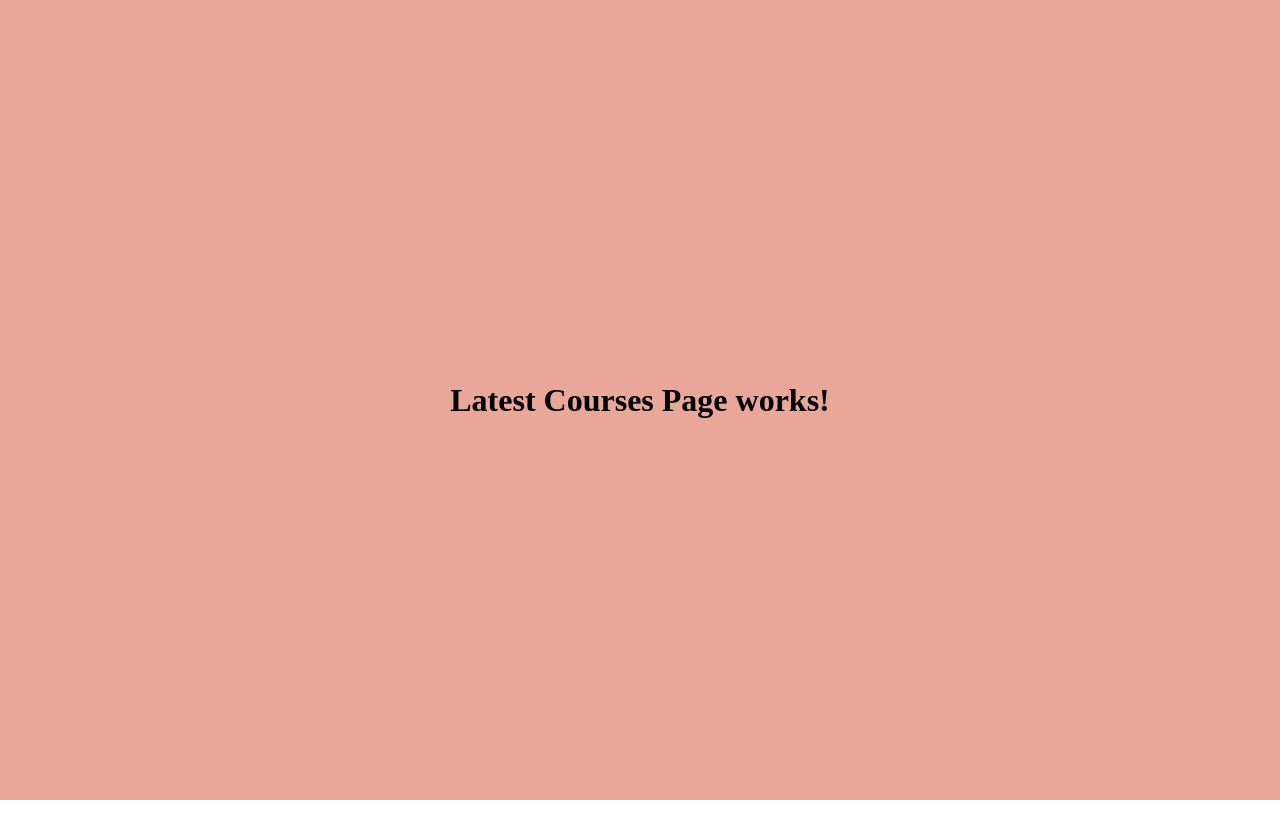
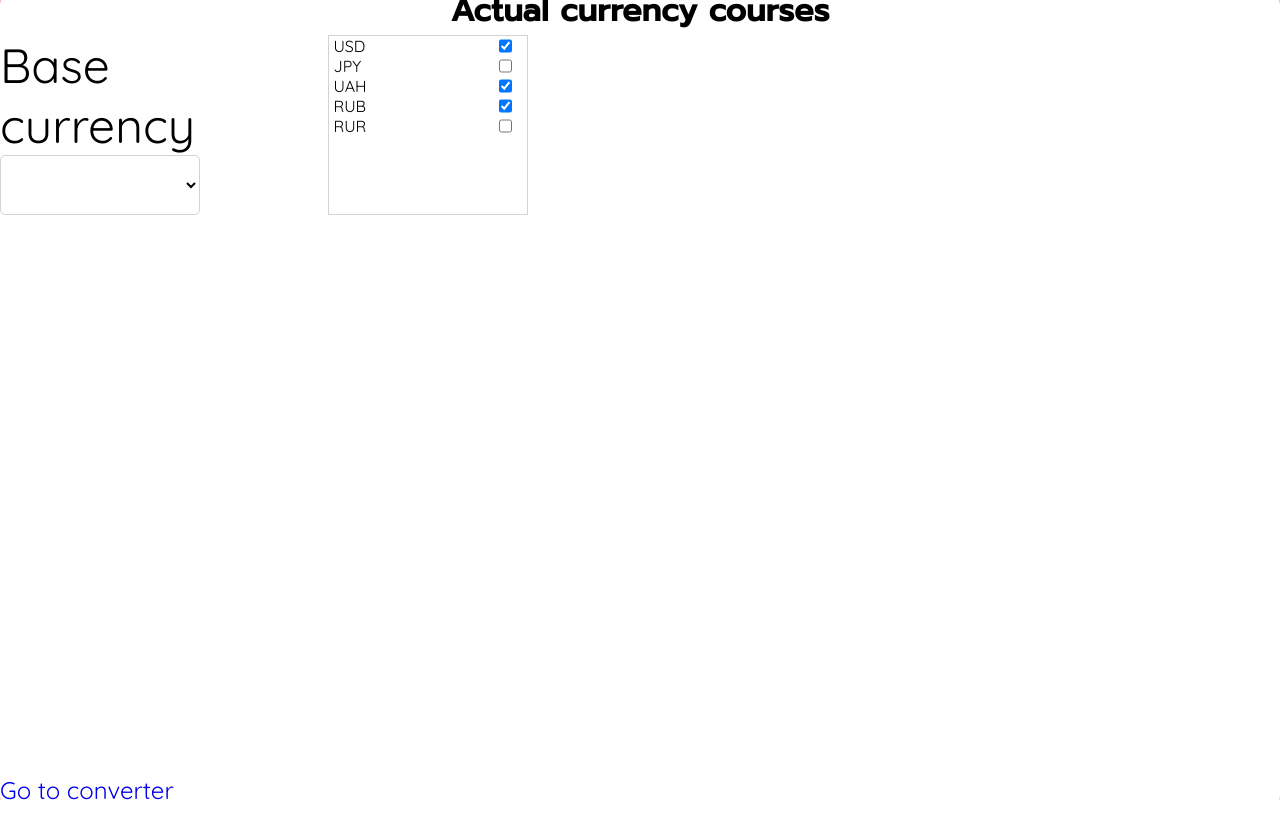
Before and after one commit to summerlightningman/becar-test-task, a React (Create React App) app: page /latest in a window 1280 px wide. Built offline with nearby package versions, Linux system fonts and the light colour scheme.

Commit message:
added component for select multiple currencies

```diff
--- a/src/components/currency-converter-page.tsx
+++ b/src/components/currency-converter-page.tsx
@@ -6,7 +6,7 @@ import {CurrencyData} from "../types";
 import CurrencyConverterContent from "./styled/currency-converter-content";
 import {MdOutlineDoubleArrow} from "react-icons/md";
 import FormInput from "./styled/form-input";
-import CurrencySelection from "./styled/currency-selection";
+import CurrencySelect from "./styled/currency-select";
 import Text from "./styled/text";
 import Footer from "./styled/footer";
 import Link from "./styled/link.styled"
@@ -38,18 +38,18 @@ const CurrencyConverterPage: FC = () => {
         <Header>Convert</Header>
         <CurrencyConverterContent>
             <FormInput type="number" onInput={handleAmountInput} value={+amount} min={1}/>
-            <CurrencySelection onChange={changeCurrencyFrom} value={currencyFrom} style={{borderRadius: '5px 0 0 5px'}}>
+            <CurrencySelect onChange={changeCurrencyFrom} value={currencyFrom} style={{borderRadius: '5px 0 0 5px'}}>
                 <optgroup>
                     {currencyList.map(curr =>
                         <option value={curr} key={curr}>{curr}</option>)}
                 </optgroup>
-            </CurrencySelection>
-            <CurrencySelection onChange={changeCurrencyTo} value={currencyTo} style={{borderRadius: '0 5px 5px 0'}}>
+            </CurrencySelect>
+            <CurrencySelect onChange={changeCurrencyTo} value={currencyTo} style={{borderRadius: '0 5px 5px 0'}}>
                 <optgroup>
                     {currencyList.map(curr =>
                         <option value={curr} key={curr}>{curr}</option>)}
                 </optgroup>
-            </CurrencySelection>
+            </CurrencySelect>
             <MdOutlineDoubleArrow size="60px"/>
             <Text>{result}</Text>
         </CurrencyConverterContent>
--- /dev/null
+++ b/src/components/currency-selection.tsx
@@ -0,0 +1,21 @@
+import {ChangeEventHandler, FC} from "react";
+import CurrencySelectionStyled from "./styled/currency-selection.styled";
+import CurrencySelectionItem from "./styled/currency-selection-item";
+import {CurrencySelectionProps} from "../types";
+
+const CurrencySelection: FC<CurrencySelectionProps> = ({currencyCheckList, setCurrencyCheckList}) => {
+    const checkCurrency = (name: string): ChangeEventHandler<HTMLInputElement> => e =>
+        e.currentTarget.checked
+            ? setCurrencyCheckList({...currencyCheckList, [name]: true})
+            : setCurrencyCheckList({...currencyCheckList, [name]: false});
+
+    const getCurrencySelectionItem = (name: string) => <CurrencySelectionItem>
+        <label>{name} <input type="checkbox" checked={currencyCheckList[name]} onChange={checkCurrency(name)}/></label>
+    </CurrencySelectionItem>;
+
+    return <CurrencySelectionStyled>
+        {Object.keys(currencyCheckList).map(getCurrencySelectionItem)}
+    </CurrencySelectionStyled>
+}
+
+export default CurrencySelection
--- a/src/components/latest-courses-page.tsx
+++ b/src/components/latest-courses-page.tsx
@@ -1,7 +1,35 @@
-import {FC} from "react";
+import {FC, useState} from "react";
+
+import LatestCoursesPageStyled from "./styled/latest-courses-page.styled";
+import Header from "./styled/header";
+import Footer from "./styled/footer";
+import Link from "./styled/link.styled";
+import LatestCoursesContent from "./styled/latest-courses-content";
+import CurrencySelect from "./styled/currency-select";
+import Text from "./styled/text";
+import CurrencySelection from "./currency-selection";
+import {CurrencyCheckList} from "../types";
 
 const LatestCoursesPage: FC = () => {
-    return <h1>Latest Courses Page works!</h1>
+    const [currencyCheckList, setCurrencyCheckList] = useState<CurrencyCheckList>({USD: true, JPY: false, UAH: true, RUB: true, RUR: false});
+
+    return <LatestCoursesPageStyled>
+        <Header>Actual currency courses</Header>
+        <LatestCoursesContent>
+            <div>
+                <Text>Base currency</Text>
+                <CurrencySelect >
+                    <optgroup>
+
+                    </optgroup>
+                </CurrencySelect>
+            </div>
+            <CurrencySelection currencyCheckList={currencyCheckList} setCurrencyCheckList={setCurrencyCheckList}/>
+        </LatestCoursesContent>
+        <Footer>
+            <Link to="/">Go to converter</Link>
+        </Footer>
+    </LatestCoursesPageStyled>
 }
 
 export default LatestCoursesPage
--- a/src/components/styled/currency-selection.tsx
+++ b/src/components/styled/currency-select.tsx
@@ -1,6 +1,6 @@
 import styled from "styled-components";
 
-const CurrencySelection = styled.select`
+const CurrencySelect = styled.select`
   height: 60px;
   font-size: 48px;
   width: 200px;
@@ -14,4 +14,4 @@ const CurrencySelection = styled.select`
   }
 `;
 
-export default CurrencySelection
+export default CurrencySelect
--- /dev/null
+++ b/src/components/styled/currency-selection-item.tsx
@@ -0,0 +1,23 @@
+import styled from "styled-components";
+
+const CurrencySelectionItem = styled.li`
+  font-family: 'Quicksand', sans-serif;
+  display: flex;
+  flex-direction: row;
+  justify-content: space-between;
+  align-items: center;
+  width: 100%;
+
+  & label {
+    display: inline-flex;
+    width: 100%;
+    justify-content: space-between;
+    padding: 0 15px 0 5px;
+  }
+
+  & label:hover {
+    background: lightgray;
+  }
+`;
+
+export default CurrencySelectionItem
--- /dev/null
+++ b/src/components/styled/currency-selection.styled.tsx
@@ -0,0 +1,12 @@
+import styled from "styled-components";
+
+const CurrencySelectionStyled = styled.ul`
+  width: 200px;
+  height: 100%;
+  border: 1px solid lightgray;
+  overflow-y: auto;
+  list-style-type: none;
+  padding: 0;
+`;
+
+export default CurrencySelectionStyled
--- /dev/null
+++ b/src/components/styled/latest-courses-content.tsx
@@ -0,0 +1,10 @@
+import styled from "styled-components";
+
+const LatestCoursesContent = styled.div`
+  display: grid;
+  grid-template-columns: 1fr 3fr;
+  grid-template-rows: 1fr 3fr;
+  grid-gap: 10px;
+`;
+
+export default LatestCoursesContent
--- /dev/null
+++ b/src/components/styled/latest-courses-page.styled.tsx
@@ -0,0 +1,8 @@
+import styled from "styled-components";
+import AppPage from "./app-page";
+
+const LatestCoursesPageStyled = styled(AppPage)`
+
+`;
+
+export default LatestCoursesPageStyled
--- a/src/http.ts
+++ b/src/http.ts
@@ -19,8 +19,12 @@ const getUrl = (endpoint: string) => URL + endpoint + API_KEY;
 //         .then(json => +json.data[to].value * +amount)
 //         .catch(console.log);
 
-export const getLatestExchangeRates = (currency: string) =>
-    fetch(getUrl(Endpoint.LATEST) + `$base_currency=${currency}`)
+export const getLatestExchangeRates = (currency: string, currencies: string[] = []) =>
+    fetch(
+        getUrl(Endpoint.LATEST) +
+        `&base_currency=${currency}` +
+        (currencies.length ? `&currencies=${currencies.join(',')}` : '')
+    )
         .then(response => {
             if (response.status === 429)
                 throw new Error('Лимит запросов исчерпан. Попробуйте позже')
```
Also changed, not shown: src/types.ts (+10 -1 lines).
